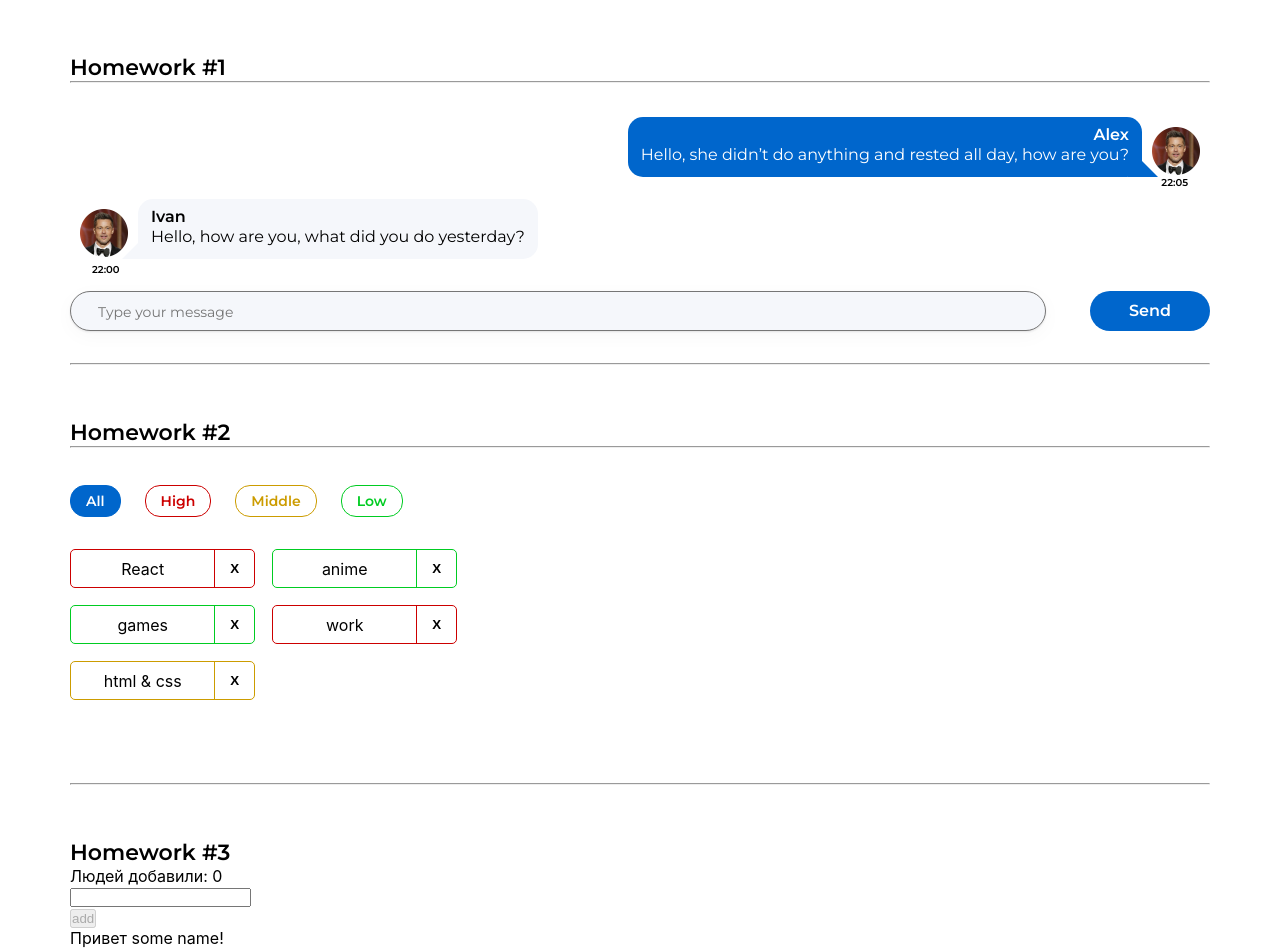
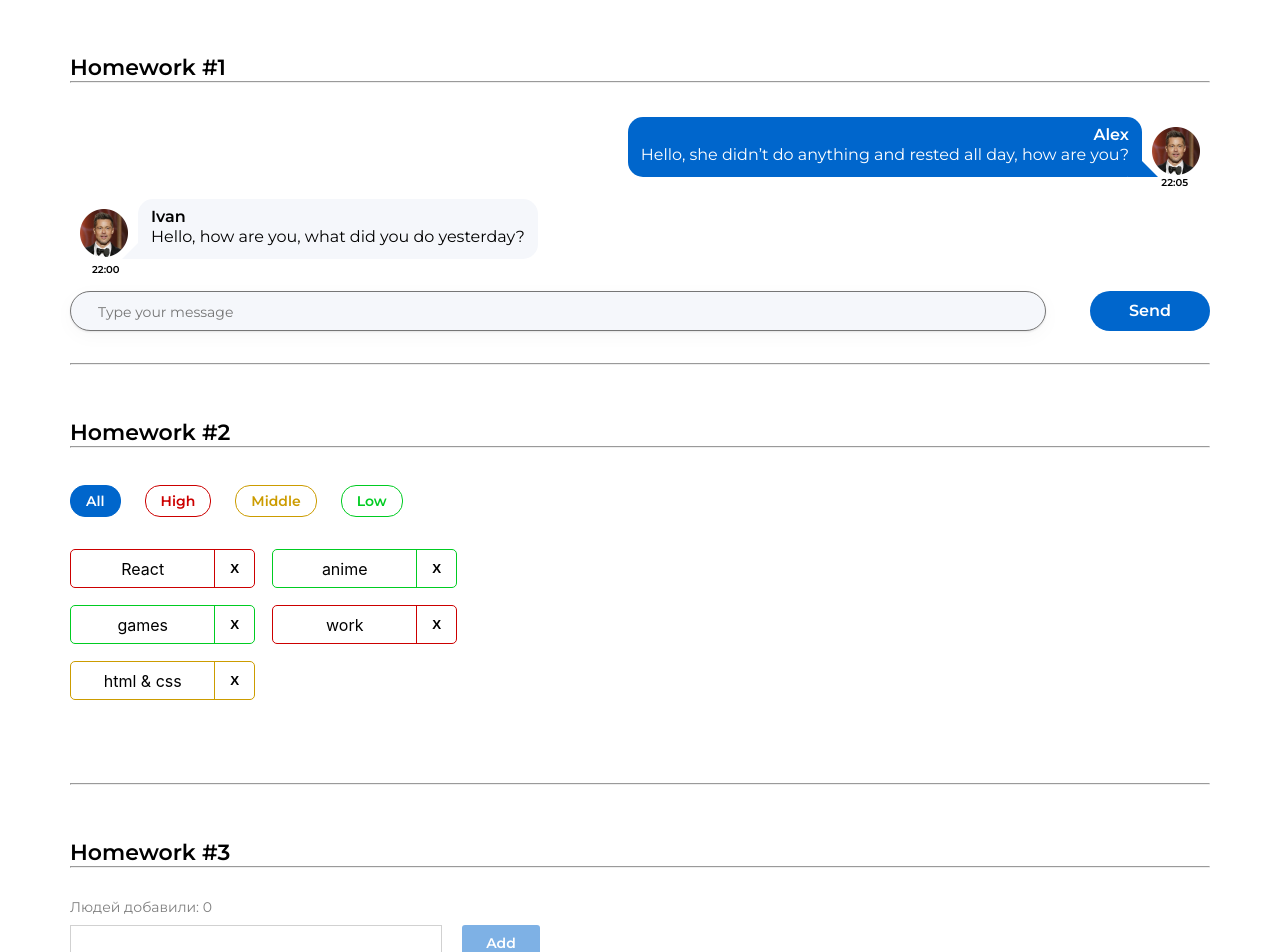
Before and after one commit to h2lo/homeworks-autochecked, a React (Create React App) app: page / in a window 1280 px wide. Shown: the top 952 px of the page. Built offline with nearby package versions, Linux system fonts and the light colour scheme.

Commit message:
add hw3 task solution

```diff
--- a/src/s2-homeworks/hw03/Greeting.module.css
+++ b/src/s2-homeworks/hw03/Greeting.module.css
@@ -1,22 +1,59 @@
 .greetingForm {
+
 }
 
 .inputAndButtonContainer {
+    display: flex;
+    gap: 20px;
 }
 
 .error {
+    font-family: 'Montserrat', sans-serif;
+    font-style: normal;
+    font-weight: 400;
+    font-size: 14px;
+    line-height: 17px;
+    color: #cc0000;
+    margin-top: 7px;
+
 }
 
 .input {
+    height: 36px;
+    width: 372px;
+    font-family: 'Montserrat', sans-serif;
+    font-style: normal;
+    font-weight: 500;
+    font-size: 16px;
+    line-height: 20px;
+    padding: 8px 12px;
+    border: 1px solid #D1D1D1;
 }
 
 .input:focus {
+    outline: none;
 }
 
 .errorInput {
+    height: 36px;
+    width: 372px;
+    border: 1px solid #CC0000;
+    border-radius: 5px;
+    outline: none;
+    padding: 8px 12px;
 }
 
 .button {
+    width: 78px;
+    height: 36px;
+    background: #0066CC;
+    font-family: 'Montserrat', sans-serif;
+    font-weight: 600;
+    font-size: 14px;
+    line-height: 20px;
+    color: #FFFFFF;
+    border: transparent;
+    border-radius: 3px;
 }
 
 .button:focus {
@@ -26,10 +63,25 @@
 }
 
 .button:disabled {
+    opacity: 0.5;
 }
 
 .text {
+    font-family: 'Montserrat', sans-serif;
+    font-style: normal;
+    font-weight: 400;
+    font-size: 14px;
+    line-height: 17px;
+    margin: 31px 0 9px 0;
+    color: rgba(0, 0, 0, 0.5);
 }
 
 .greeting {
+    font-family: 'Montserrat', sans-serif;
+    font-style: normal;
+    font-weight: 500;
+    font-size: 14px;
+    line-height: 17px;
+    color: #000000;
+    margin-top: 10px;
 }
--- a/src/s2-homeworks/hw03/Greeting.tsx
+++ b/src/s2-homeworks/hw03/Greeting.tsx
@@ -1,15 +1,16 @@
-import React, {ChangeEvent, KeyboardEvent} from 'react'
+import React, {ChangeEvent, KeyboardEvent, FocusEvent} from 'react'
 import s from './Greeting.module.css'
+import {UserType} from './HW3';
 
 type GreetingPropsType = {
-    name: any // need to fix any
-    setNameCallback: any // need to fix any
-    addUser: any // need to fix any
-    onBlur: any // need to fix any
-    onEnter: any // need to fix any
-    error: any // need to fix any
-    totalUsers: any // need to fix any
-    lastUserName?: any // need to fix any
+    name: string // need to fix any
+    setNameCallback: (e: ChangeEvent<HTMLInputElement>) => void// need to fix any
+    addUser: () => void // need to fix any
+    onBlur: (e: FocusEvent<HTMLInputElement>) => void // need to fix any
+    onEnter: (e: KeyboardEvent<HTMLInputElement>) => void// need to fix any
+    error: string // need to fix any
+    totalUsers: number // need to fix any
+    lastUserName: string  // need to fix any
 }
 
 // презентационная компонента (для верстальщика)
@@ -25,7 +26,7 @@
         lastUserName,
     } // деструктуризация пропсов
 ) => {
-    const inputClass = s.errorInput // need to fix with (?:)
+    const inputClass = error ? s.errorInput : s.input // need to fix with (?:)
 
     return (
         <div id={'hw3-form'} className={s.greetingForm}>
@@ -57,7 +58,7 @@
                     className={s.button}
                     disabled={!name.trim()}
                 >
-                    add
+                    Add
                 </button>
             </div>
 
--- a/src/s2-homeworks/hw03/GreetingContainer.tsx
+++ b/src/s2-homeworks/hw03/GreetingContainer.tsx
@@ -1,20 +1,36 @@
-import React, { ChangeEvent, KeyboardEvent, useState } from 'react'
+import React, {ChangeEvent, KeyboardEvent, useState} from 'react'
 import Greeting from './Greeting'
-import { UserType } from './HW3'
+import {UserType} from './HW3'
 
 type GreetingContainerPropsType = {
-    users: any // need to fix any
-    addUserCallback: any // need to fix any
+    users: Array<UserType> // need to fix any
+    addUserCallback: (name: string) => void // need to fix any
 }
 
-export const pureAddUser = (name: any, setError: any, setName: any, addUserCallback: any) => {
+export const pureAddUser = (name: string, setError: (error: string) => void, setName: (name: string) => void, addUserCallback: (name: string) => void) => {
     // если имя пустое - показать ошибку, иначе - добавить юзера и очистить инпут
+    const trimmedName = name.trim();
+    if (!trimmedName) {
+        setError('Ошибка! Введите имя!')
+    } else {
+        addUserCallback(trimmedName)
+        setName('')
+    }
 }
 
-export const pureOnBlur = (name: any, setError: any) => { // если имя пустое - показать ошибку
+export const pureOnBlur = (name: string, setError: (error: string) => void) => {
+    // если имя пустое - показать ошибку
+    const trimmedName = name.trim();
+    if (!trimmedName) {
+        setError('Ошибка! Введите имя!')
+    }
 }
 
-export const pureOnEnter = (e: any, addUser: any) => { // если нажата кнопка Enter - добавить
+export const pureOnEnter = (e: KeyboardEvent<HTMLInputElement>, addUser: () => void) => {
+    // если нажата кнопка Enter - добавить
+    if (e.key === 'Enter') {
+        addUser()
+    }
 }
 
 // более простой и понятный для новичков
@@ -22,18 +38,18 @@
 
 // более современный и удобный для про :)
 const GreetingContainer: React.FC<GreetingContainerPropsType> = ({
-    users,
-    addUserCallback,
-}) => {
+                                                                     users,
+                                                                     addUserCallback,
+                                                                 }) => {
     // деструктуризация пропсов
-    const [name, setName] = useState<any>('') // need to fix any
-    const [error, setError] = useState<any>('') // need to fix any
+    const [name, setName] = useState<string>('') // need to fix any
+    const [error, setError] = useState<string>('') // need to fix any
 
-    const setNameCallback = (e: any) => { // need to fix any
-        setName('some name') // need to fix
-
+    const setNameCallback = (e: ChangeEvent<HTMLInputElement>) => {
+        setName(e.currentTarget.value)
         error && setError('')
     }
+
     const addUser = () => {
         pureAddUser(name, setError, setName, addUserCallback)
     }
@@ -42,12 +58,12 @@
         pureOnBlur(name, setError)
     }
 
-    const onEnter = (e: any) => {
+    const onEnter = (e: KeyboardEvent<HTMLInputElement>) => {
         pureOnEnter(e, addUser)
     }
 
-    const totalUsers = 0 // need to fix
-    const lastUserName = 'some name' // need to fix
+    const totalUsers = users.length // need to fix
+    const lastUserName = totalUsers > 0 ? users[users.length - 1].name : '' // need to fix
 
     return (
         <Greeting
--- a/src/s2-homeworks/hw03/HW3.tsx
+++ b/src/s2-homeworks/hw03/HW3.tsx
@@ -1,7 +1,7 @@
-import React, { useState } from 'react'
-import { v1 } from 'uuid'
+import React, {useState} from 'react'
 import s2 from '../../s1-main/App.module.css'
 import GreetingContainer from './GreetingContainer'
+import {v1} from 'uuid';
 
 /*
 * 1 - описать тип UserType
@@ -19,26 +19,30 @@
 
 // types
 export type UserType = {
-    _id: any // need to fix any
-    name: any // need to fix any
+    _id: string // need to fix any
+    name: string // need to fix any
 }
 
-export const pureAddUserCallback = (name: any, setUsers: any, users: any) => { // need to fix any
-    const user = { // need to fix
+export const pureAddUserCallback = (name: string, setUsers: any, users: Array<UserType>) => { // need to fix any
+
+    const user = {
+        _id: v1(),
+        name: name
     }
     setUsers([...users, user])
 }
 
 const HW3 = () => {
-    const [users, setUsers] = useState<any>([]) // need to fix any
+    const [users, setUsers] = useState<Array<UserType>>([]) // need to fix any
 
-    const addUserCallback = (name: any) => { // need to fix any
+    const addUserCallback = (name: string) => { // need to fix any
         pureAddUserCallback(name, setUsers, users)
     }
 
     return (
         <div id={'hw3'}>
             <div className={s2.hwTitle}>Homework #3</div>
+            <hr/>
             {/*для автоматической проверки дз (не менять)*/}
 
             <div className={s2.hw}>
```
